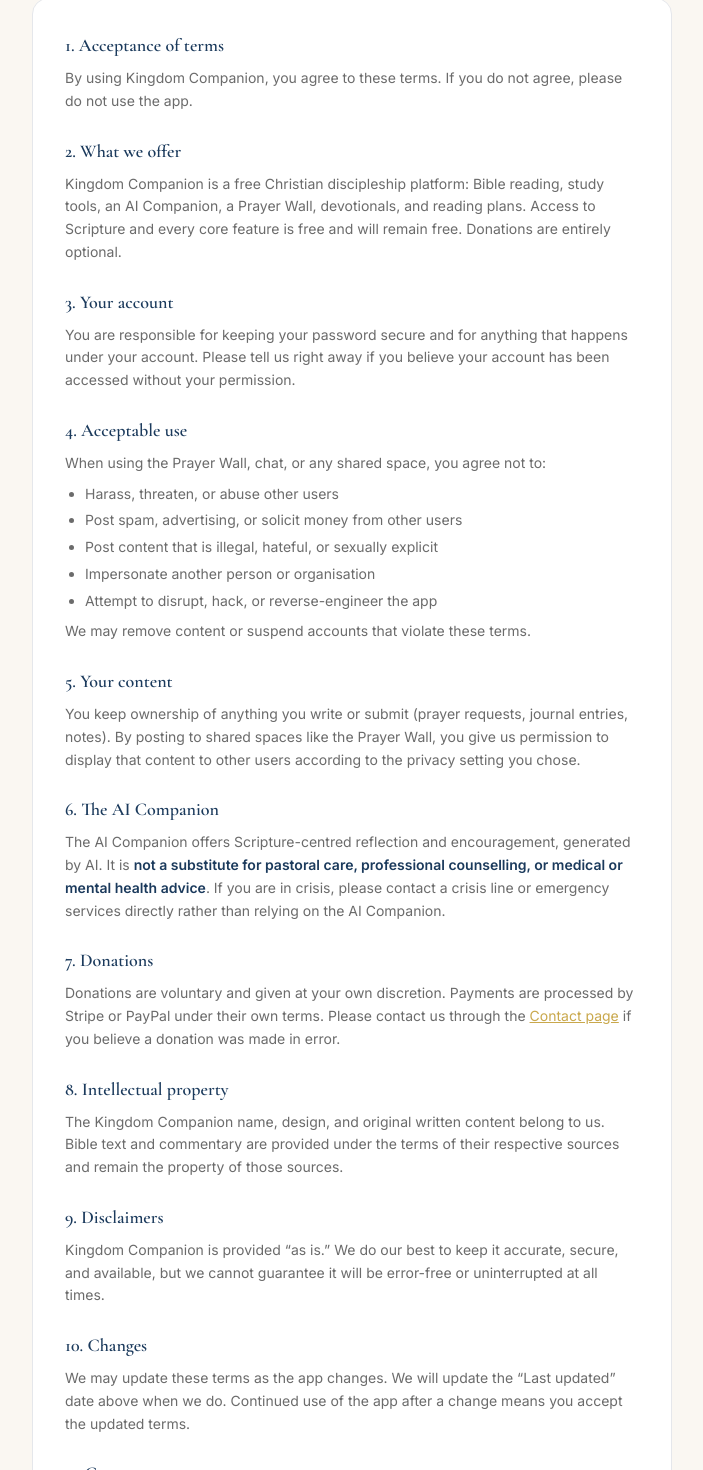
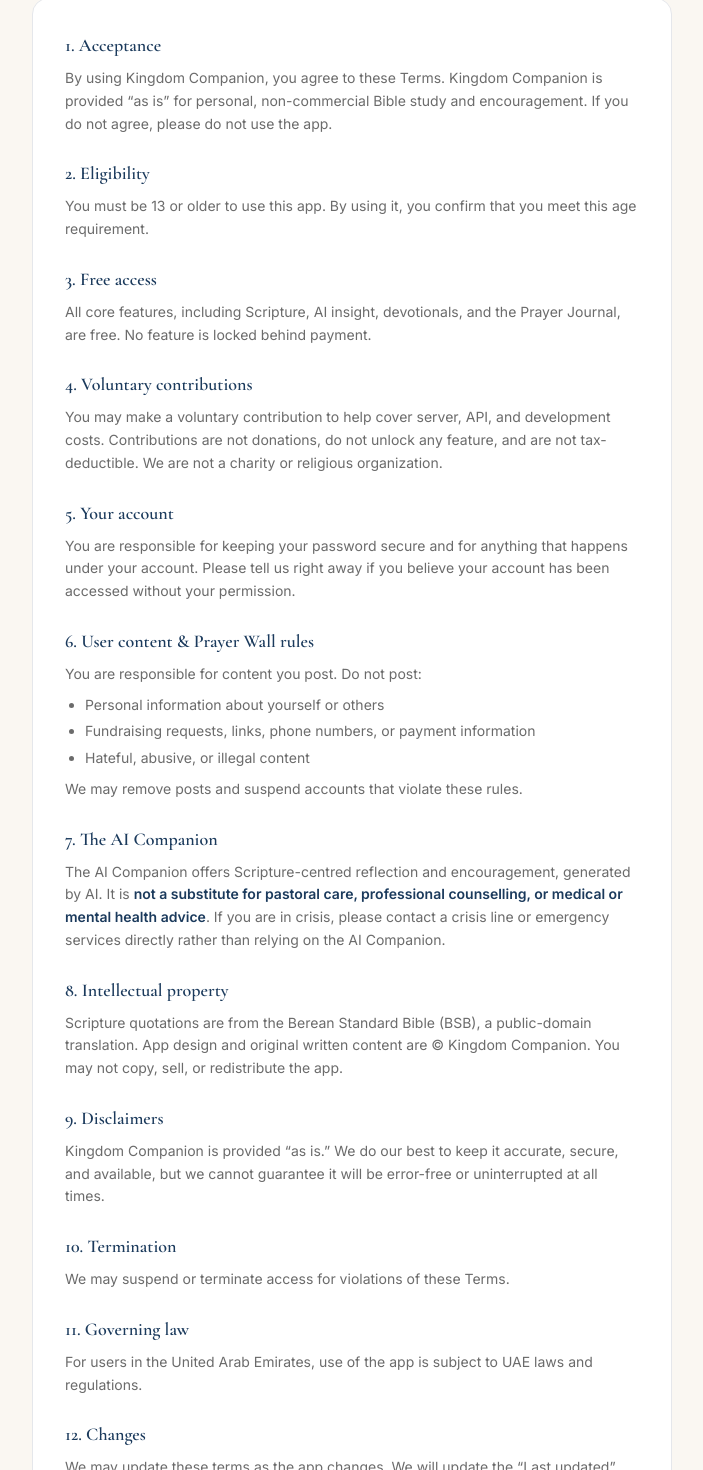
Before and after one commit to companion1015-dev/kingdom-companion-app, a Next.js app: page /terms in a window 1280 px wide. Shown: the part 239-1709 px from the top of the page, without its empty margins (288-991 px from the left). Built offline with nearby package versions, Linux system fonts and the light colour scheme; no server answers.

Commit message:
content: update Terms of Use - August 2026 date, corrected Scripture attribution to BSB (public domain), added eligibility/governing law sections, merged with existing AI Companion safety disclaimer

```diff
--- a/src/app/(app)/terms/page.tsx
+++ b/src/app/(app)/terms/page.tsx
@@ -6,7 +6,7 @@
 // project, page never existed. Draft, needs real legal review.
 
 export default function TermsPage() {
-  const lastUpdated = 'July 2026'
+  const lastUpdated = 'August 2026'
 
   return (
     <div className="min-h-screen bg-cream dark:bg-navy-dark-gradient">
@@ -24,51 +24,49 @@
         <div className="bg-white dark:bg-navy-dark rounded-2xl border border-navy/8 p-6 sm:p-8 space-y-6 text-sm text-charcoal/70 dark:text-cream/70 font-body leading-relaxed">
 
           <section>
-            <h2 className="font-display text-lg font-semibold text-navy dark:text-cream mb-2">1. Acceptance of terms</h2>
-            <p>By using Kingdom Companion, you agree to these terms. If you do not agree, please do not use the app.</p>
+            <h2 className="font-display text-lg font-semibold text-navy dark:text-cream mb-2">1. Acceptance</h2>
+            <p>By using Kingdom Companion, you agree to these Terms. Kingdom Companion is provided &ldquo;as is&rdquo; for personal, non-commercial Bible study and encouragement. If you do not agree, please do not use the app.</p>
           </section>
 
           <section>
-            <h2 className="font-display text-lg font-semibold text-navy dark:text-cream mb-2">2. What we offer</h2>
-            <p>Kingdom Companion is a free Christian discipleship platform: Bible reading, study tools, an AI Companion, a Prayer Wall, devotionals, and reading plans. Access to Scripture and every core feature is free and will remain free. Donations are entirely optional.</p>
+            <h2 className="font-display text-lg font-semibold text-navy dark:text-cream mb-2">2. Eligibility</h2>
+            <p>You must be 13 or older to use this app. By using it, you confirm that you meet this age requirement.</p>
           </section>
 
           <section>
-            <h2 className="font-display text-lg font-semibold text-navy dark:text-cream mb-2">3. Your account</h2>
+            <h2 className="font-display text-lg font-semibold text-navy dark:text-cream mb-2">3. Free access</h2>
+            <p>All core features, including Scripture, AI insight, devotionals, and the Prayer Journal, are free. No feature is locked behind payment.</p>
+          </section>
+
+          <section>
+            <h2 className="font-display text-lg font-semibold text-navy dark:text-cream mb-2">4. Voluntary contributions</h2>
+            <p>You may make a voluntary contribution to help cover server, API, and development costs. Contributions are not donations, do not unlock any feature, and are not tax-deductible. We are not a charity or religious organization.</p>
+          </section>
+
+          <section>
+            <h2 className="font-display text-lg font-semibold text-navy dark:text-cream mb-2">5. Your account</h2>
             <p>You are responsible for keeping your password secure and for anything that happens under your account. Please tell us right away if you believe your account has been accessed without your permission.</p>
           </section>
 
           <section>
-            <h2 className="font-display text-lg font-semibold text-navy dark:text-cream mb-2">4. Acceptable use</h2>
-            <p className="mb-2">When using the Prayer Wall, chat, or any shared space, you agree not to:</p>
+            <h2 className="font-display text-lg font-semibold text-navy dark:text-cream mb-2">6. User content &amp; Prayer Wall rules</h2>
+            <p className="mb-2">You are responsible for content you post. Do not post:</p>
             <ul className="list-disc pl-5 space-y-1">
-              <li>Harass, threaten, or abuse other users</li>
-              <li>Post spam, advertising, or solicit money from other users</li>
-              <li>Post content that is illegal, hateful, or sexually explicit</li>
-              <li>Impersonate another person or organisation</li>
-              <li>Attempt to disrupt, hack, or reverse-engineer the app</li>
+              <li>Personal information about yourself or others</li>
+              <li>Fundraising requests, links, phone numbers, or payment information</li>
+              <li>Hateful, abusive, or illegal content</li>
             </ul>
-            <p className="mt-2">We may remove content or suspend accounts that violate these terms.</p>
+            <p className="mt-2">We may remove posts and suspend accounts that violate these rules.</p>
           </section>
 
           <section>
-            <h2 className="font-display text-lg font-semibold text-navy dark:text-cream mb-2">5. Your content</h2>
-            <p>You keep ownership of anything you write or submit (prayer requests, journal entries, notes). By posting to shared spaces like the Prayer Wall, you give us permission to display that content to other users according to the privacy setting you chose.</p>
-          </section>
-
-          <section>
-            <h2 className="font-display text-lg font-semibold text-navy dark:text-cream mb-2">6. The AI Companion</h2>
+            <h2 className="font-display text-lg font-semibold text-navy dark:text-cream mb-2">7. The AI Companion</h2>
             <p>The AI Companion offers Scripture-centred reflection and encouragement, generated by AI. It is <strong className="text-navy dark:text-cream">not a substitute for pastoral care, professional counselling, or medical or mental health advice</strong>. If you are in crisis, please contact a crisis line or emergency services directly rather than relying on the AI Companion.</p>
           </section>
 
           <section>
-            <h2 className="font-display text-lg font-semibold text-navy dark:text-cream mb-2">7. Donations</h2>
-            <p>Donations are voluntary and given at your own discretion. Payments are processed by Stripe or PayPal under their own terms. Please contact us through the <a href="/contact" className="text-gold hover:text-gold-dark underline">Contact page</a> if you believe a donation was made in error.</p>
-          </section>
-
-          <section>
             <h2 className="font-display text-lg font-semibold text-navy dark:text-cream mb-2">8. Intellectual property</h2>
-            <p>The Kingdom Companion name, design, and original written content belong to us. Bible text and commentary are provided under the terms of their respective sources and remain the property of those sources.</p>
+            <p>Scripture quotations are from the Berean Standard Bible (BSB), a public-domain translation. App design and original written content are &copy; Kingdom Companion. You may not copy, sell, or redistribute the app.</p>
           </section>
 
           <section>
@@ -77,13 +75,23 @@
           </section>
 
           <section>
-            <h2 className="font-display text-lg font-semibold text-navy dark:text-cream mb-2">10. Changes</h2>
+            <h2 className="font-display text-lg font-semibold text-navy dark:text-cream mb-2">10. Termination</h2>
+            <p>We may suspend or terminate access for violations of these Terms.</p>
+          </section>
+
+          <section>
+            <h2 className="font-display text-lg font-semibold text-navy dark:text-cream mb-2">11. Governing law</h2>
+            <p>For users in the United Arab Emirates, use of the app is subject to UAE laws and regulations.</p>
+          </section>
+
+          <section>
+            <h2 className="font-display text-lg font-semibold text-navy dark:text-cream mb-2">12. Changes</h2>
             <p>We may update these terms as the app changes. We will update the &ldquo;Last updated&rdquo; date above when we do. Continued use of the app after a change means you accept the updated terms.</p>
           </section>
 
           <section>
-            <h2 className="font-display text-lg font-semibold text-navy dark:text-cream mb-2">11. Contact us</h2>
-            <p>Questions about these terms can be sent through our <a href="/contact" className="text-gold hover:text-gold-dark underline">Contact page</a>.</p>
+            <h2 className="font-display text-lg font-semibold text-navy dark:text-cream mb-2">13. Contact us</h2>
+            <p>Questions about these Terms can be sent through our <a href="/contact" className="text-gold hover:text-gold-dark underline">Contact page</a>.</p>
           </section>
 
         </div>
```
Also changed, not shown: public/sw.js, 1 other file (tests, documents, lock files or other folders).
